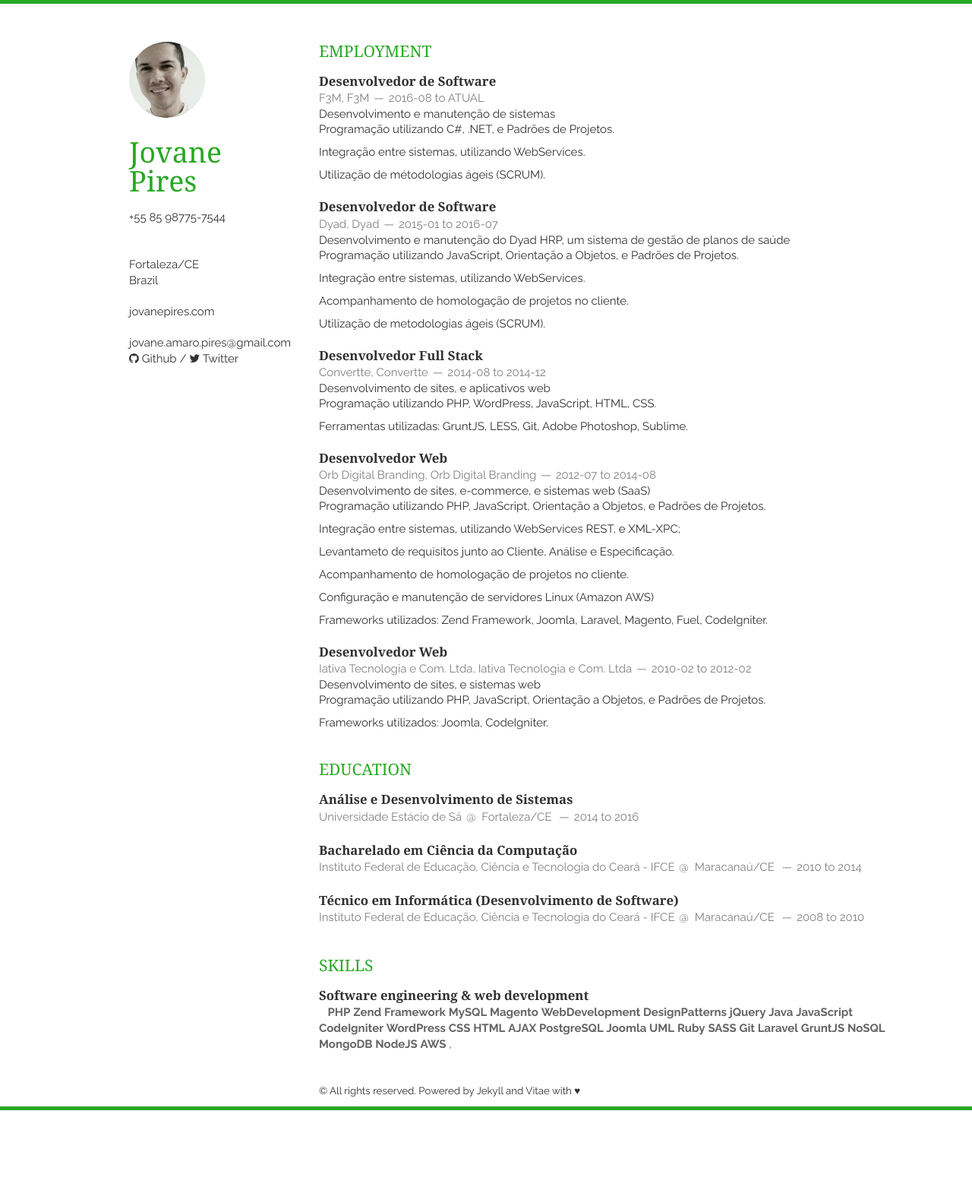
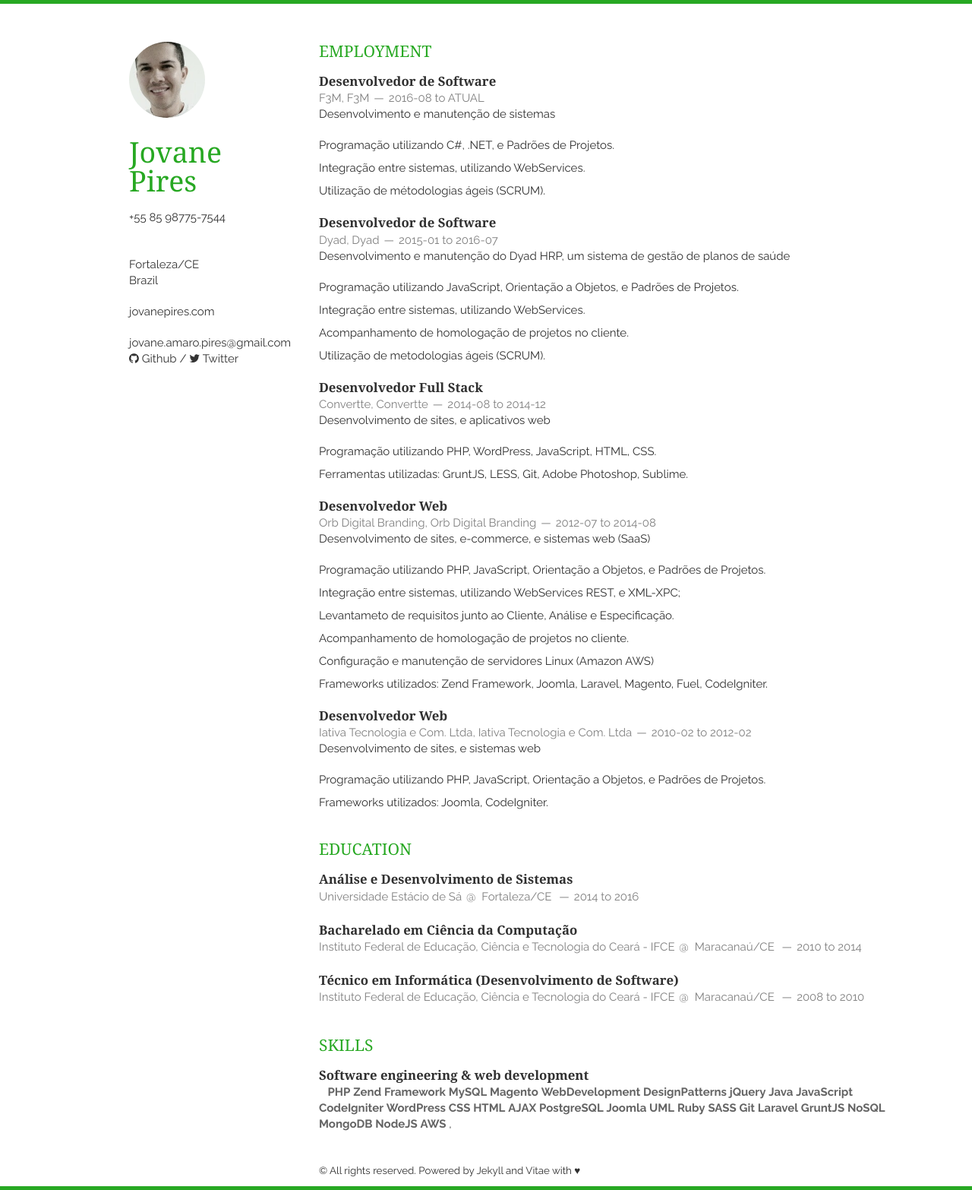
Before and after one commit to jovanepires/jovanepires.github.io, a Jekyll site: the page built from index.html, in a window 1280 px wide. Shown: the whole page at 76% size. Built offline with Jekyll 4.4.1, drawn with Linux system fonts in a browser that asks for light colours; nearby versions of some CDN libraries; the list of posts is cut into pages by our own code; before the commit the page ends 1461 px from its top, so only the background shows below that.

Commit message:
Update employment.html

```diff
--- a/_includes/employment.html
+++ b/_includes/employment.html
@@ -6,7 +6,7 @@
             <h1>{{ work.role }}</h1>
             <span><address>{{ work.organization.name }}, {{ work.organization.name }}</address><time>{{work.when.begin}} to {{work.when.end}}</time></span>
         </header>
-        <p>{{work.description}}</p>
+        <p>{{work.description}}</p><br>
         <p>
             <ul>
             {% for skill in work.skills %}
```
